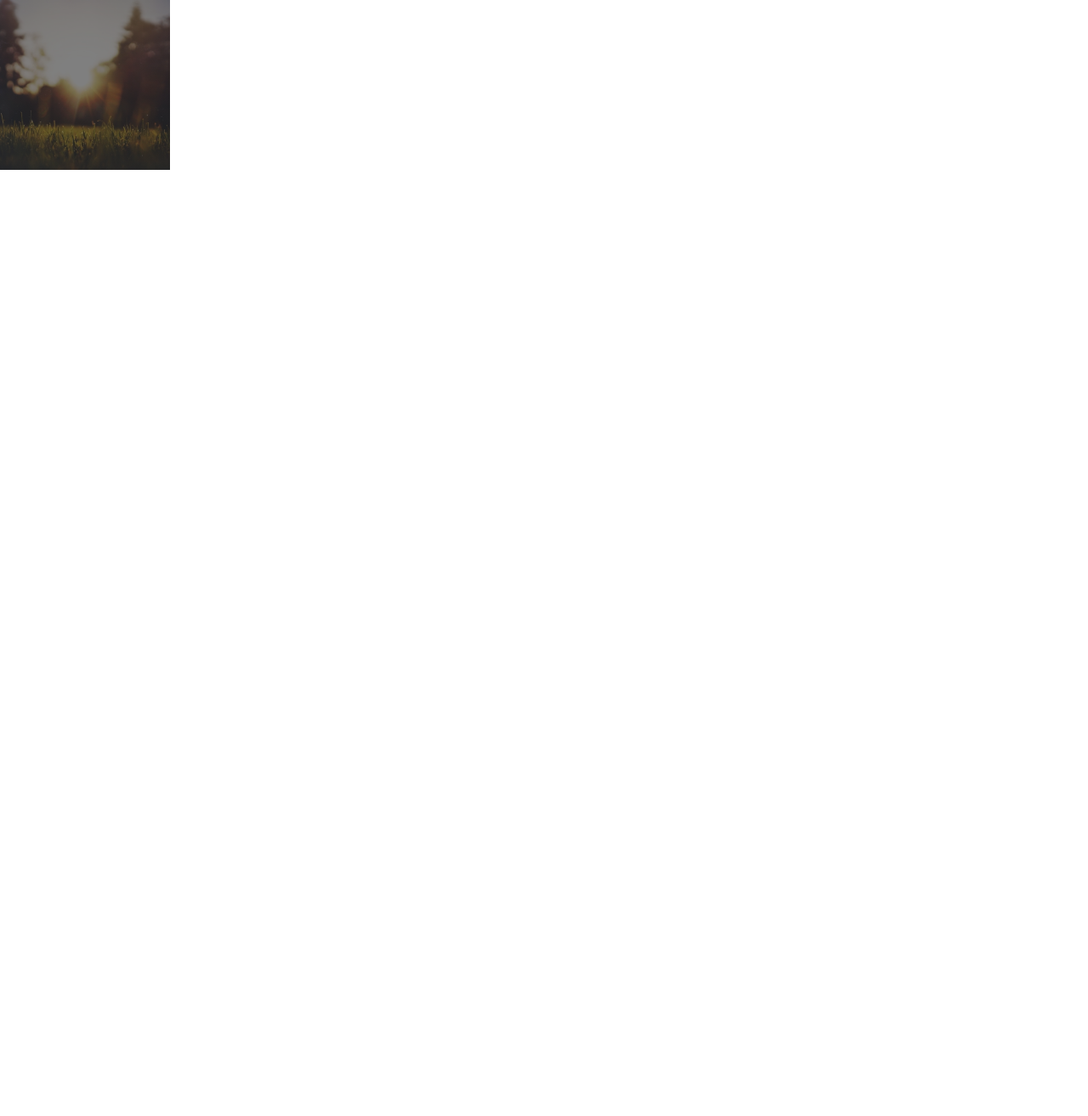
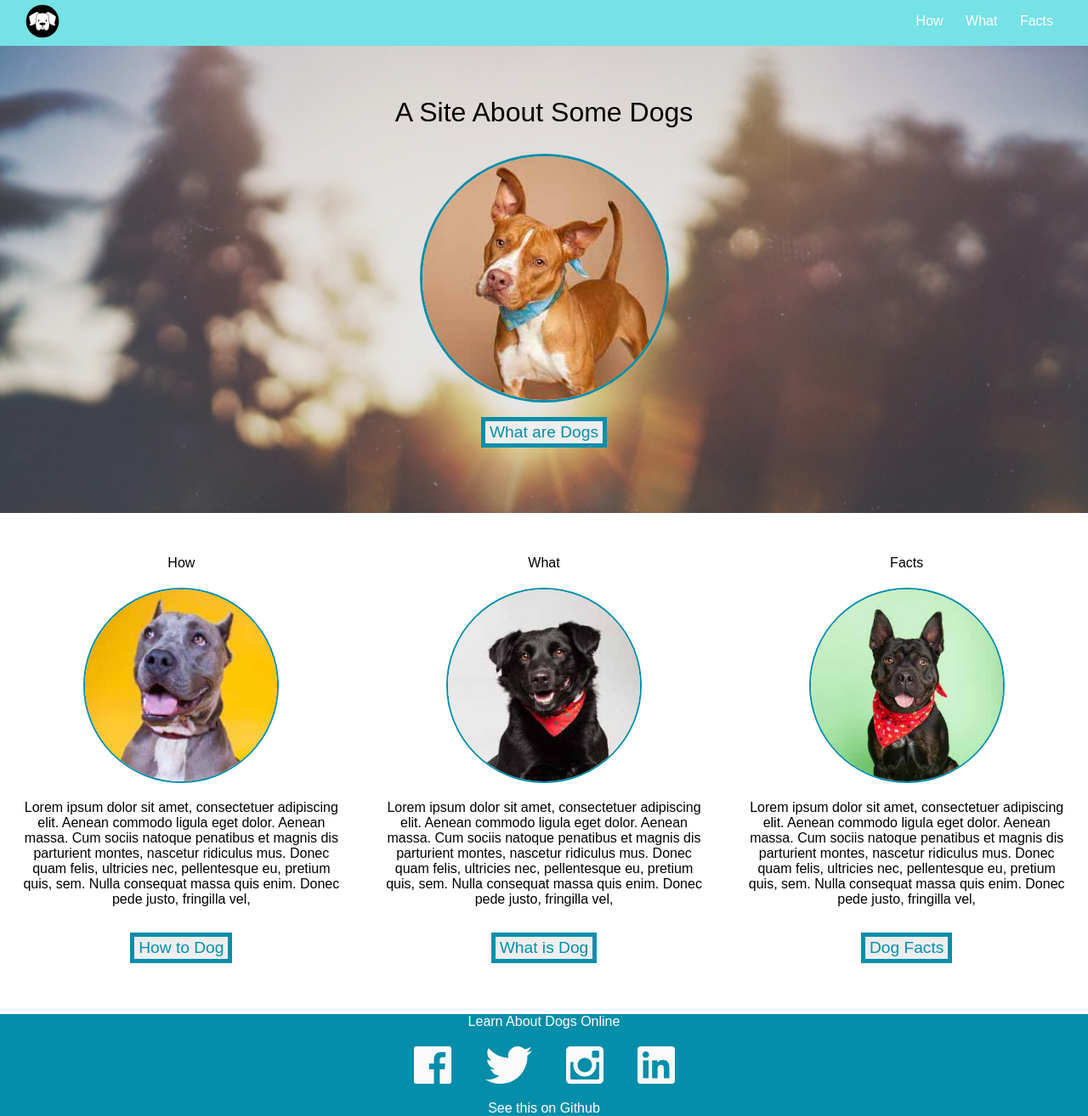
Before and after one commit to jordanwa1947/dog-party-challenge, a plain HTML site: page index.html in a window 1280 px wide. Shown: the whole page at 85% size. Before the commit the page ends 800 px from the top, so only its background shows below. Drawn offline with Linux system fonts and the light colour scheme.

Commit message:
Recreate Comp

```diff
--- a/index.html
+++ b/index.html
@@ -4,11 +4,54 @@
     <meta charset="utf-8">
     <link href="https://fonts.googleapis.com/css?family=Open+Sans:400,600,700&display=swap" rel="stylesheet">
     <link rel="stylesheet" type="text/css" href="./styles.css" />
+    <link href=“https://fonts.googleapis.com/css?family=Raleway&display=swap” rel=“stylesheet”>
     <title>Dog Party</title>
   </head>
   <body>
+    <header>
+      <nav>
+        <img class="dog-logo" src="./assets/dog-icon.svg">
+        <ul class="header-nav-links">
+          <li>How</li>
+          <li>What</li>
+          <li>Facts</li>
+        </ul>
+      </nav>
+    </header>
     <section class="hero-img">
-
+      <h1 class="page-header">A Site About Some Dogs</h1>
+      <img class="orange-pit" src="./assets/dog1-sq.jpg">
+      <button class="main-bttn" type="button"> What are Dogs </button>
     </section>
+    <section class="dog-cards">
+      <div class="dog-card">
+        <h4>How</h4>
+        <img class="dog-card-img" src="./assets/dog2-sq.jpg">
+        <p> Lorem ipsum dolor sit amet, consectetuer adipiscing elit. Aenean commodo ligula eget dolor. Aenean massa. Cum sociis natoque penatibus et magnis dis parturient montes, nascetur ridiculus mus. Donec quam felis, ultricies nec, pellentesque eu, pretium quis, sem. Nulla consequat massa quis enim. Donec pede justo, fringilla vel,</p>
+        <button class="main-bttn">How to Dog</button>
+      </div>
+      <div class="dog-card">
+        <h4>What</h4>
+        <img class="dog-card-img" src="./assets/dog3-sq.jpg">
+        <p> Lorem ipsum dolor sit amet, consectetuer adipiscing elit. Aenean commodo ligula eget dolor. Aenean massa. Cum sociis natoque penatibus et magnis dis parturient montes, nascetur ridiculus mus. Donec quam felis, ultricies nec, pellentesque eu, pretium quis, sem. Nulla consequat massa quis enim. Donec pede justo, fringilla vel,</p>
+        <button class="main-bttn">What is Dog</button>
+      </div>
+      <div class="dog-card">
+        <h4>Facts</h4>
+        <img class="dog-card-img" src="./assets/dog4-sq.jpg">
+        <p> Lorem ipsum dolor sit amet, consectetuer adipiscing elit. Aenean commodo ligula eget dolor. Aenean massa. Cum sociis natoque penatibus et magnis dis parturient montes, nascetur ridiculus mus. Donec quam felis, ultricies nec, pellentesque eu, pretium quis, sem. Nulla consequat massa quis enim. Donec pede justo, fringilla vel,</p>
+        <button class="main-bttn">Dog Facts</button>
+      </div>
+    </section>
+    <footer>
+      <p> Learn About Dogs Online </p>
+      <nav class="footer-nav-links">
+        <img src="./assets/facebook.svg">
+        <img src="./assets/twitter.svg">
+        <img src="./assets/instagram.svg">
+        <img src="./assets/linkedin.svg">
+      </nav>
+      <a>See this on Github</a>
+    </footer>
   </body>
 </html>
--- a/styles.css
+++ b/styles.css
@@ -2,7 +2,7 @@
   box-sizing: border-box;
   margin: 0;
   padding: 0;
-  font-family: 'Open Sans', sans-serif;
+  font-family: ‘Raleway’, sans-serif;
 }
 /*
 * Light blue: `#75e2e6`
@@ -14,11 +14,108 @@
 
 
 /* freebie - if you don't like the way it was done feel free to delete, but it's not recommended you spend much time on this! */
+header {
+  background-color: #75e2e6;
+  font-family: 'Open Sans', sans-serif;
+}
+
+.main-bttn {
+  border: 5px solid #048eaa;
+  font-size: 1.2em;
+  padding: 2px 5px;
+  color: #048eaa;
+  margin-top: 17px;
+}
+
+.dog-logo {
+  height: 40px;
+  display: inline;
+  margin: 5px 30px;
+}
+
+.header-nav-links {
+  list-style: none;
+  display: inline-block;
+  margin-right: 30px;
+  margin-top: 5px;
+  float: right;
+}
+
+.header-nav-links > li {
+  font-style: none;
+  display: inline-block;
+  color: #ffffff;
+  padding: 11px;
+}
+
+.page-header {
+  font-weight: 100;
+  font-size: 2em;
+  margin-bottom: 30px;
+}
+
+.orange-pit {
+  border-radius: 50%;
+  border: 3px solid #048eaa;
+  display: block;
+  margin: auto;
+}
+
+
 .hero-img {
-  background: linear-gradient( rgba(0, 0, 0, 0.5), rgba(0, 0, 0, 0.5)), url("assets/park.jpg");
+  background: linear-gradient( rgba(0, 0, 0, 0.1), rgba(0, 0, 0, 0.1)), url("assets/park.jpg");
   background-repeat: no-repeat;
-  background-position: center;
+  background-position: top;
   background-size: cover;
-  width: 200px;
-  height: 200px;
+  height: 550px;
+  text-align: center;
+  padding: 60px;
+  margin-bottom: 50px;
 }
+
+.dog-cards {
+  display: flex;
+  justify-content: space-evenly;
+}
+
+.dog-card {
+  text-align: center;
+  margin-bottom: 60px;
+}
+
+.dog-card-img {
+  border-radius: 50%;
+  height: 230px;
+  border: 2px solid #048eaa;
+  display: block;
+  margin: auto;
+}
+
+.dog-card > h4 {
+  font-weight: 100;
+  margin-bottom: 20px;
+}
+
+.dog-card > button{
+  margin-top: 30px;
+}
+
+.dog-card > p {
+  margin: 20px;
+  margin-bottom: 0px;
+}
+
+footer {
+  background-color: #048eaa;
+  color: white;
+  text-align: center;
+}
+
+.footer-nav-links {
+  display: flex;
+  justify-content: center;
+}
+
+.footer-nav-links > img {
+  margin: 20px;
+}
```
